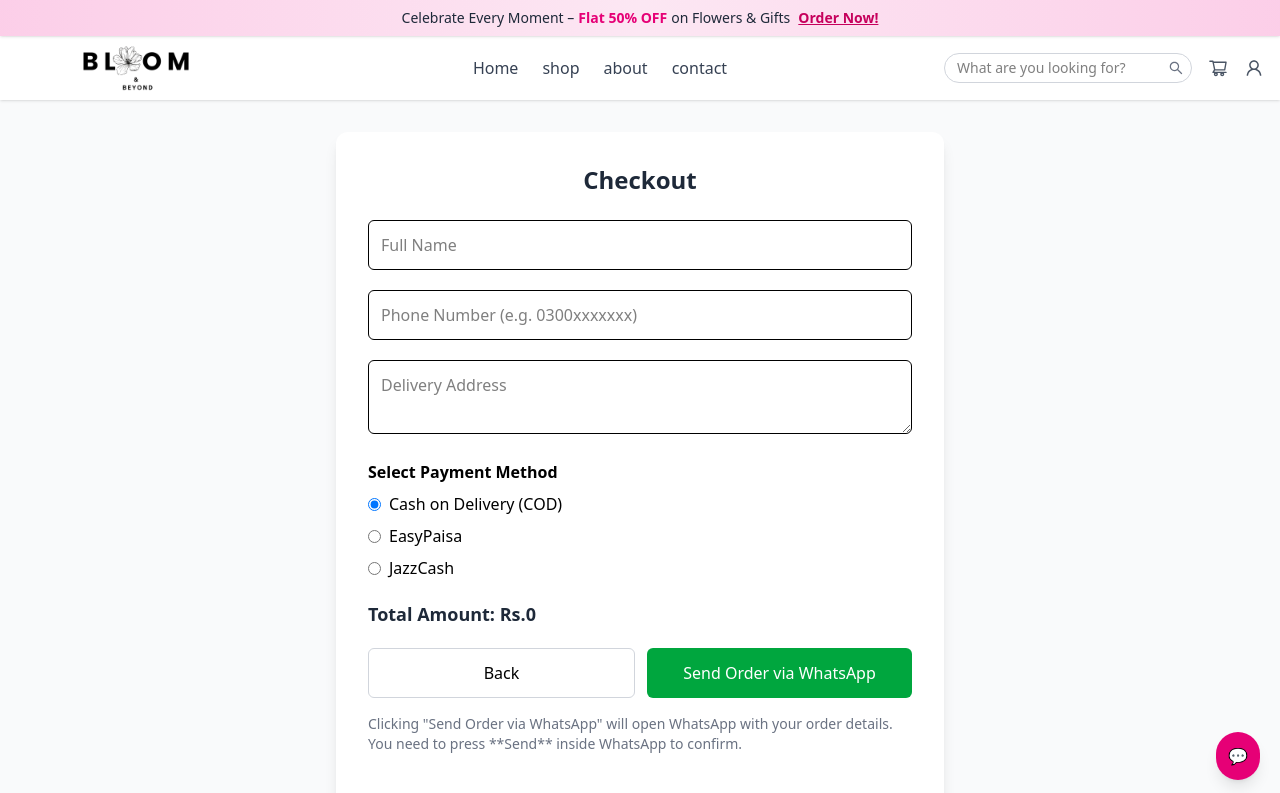
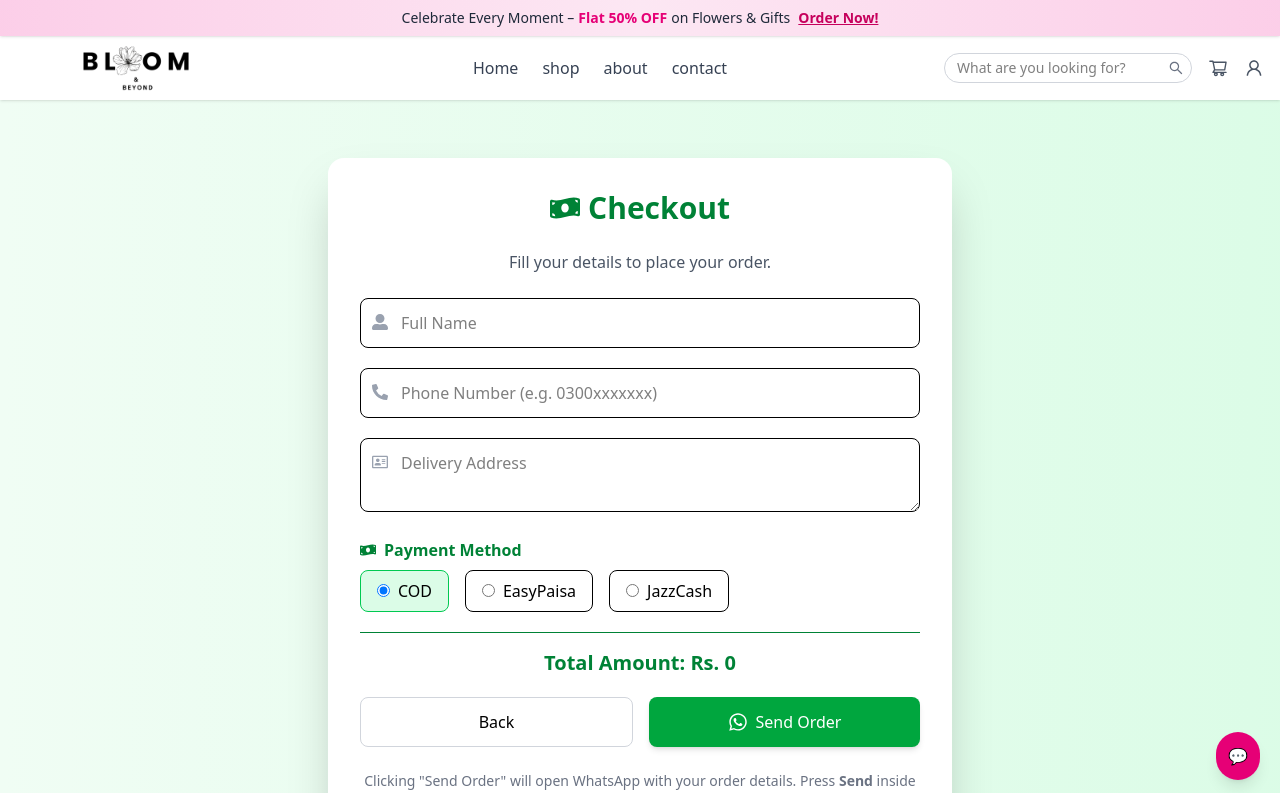
Before and after one commit to muhammadtayyabsandhu/Exclusive, a React (Vite) app in the folder Front-End/: page /checkout in a window 1280 px wide. Shown: the top 793 px of the page. Built offline with nearby package versions, Linux system fonts and the light colour scheme.

Commit message:
add features

```diff
--- a/Front-End/src/Pages/CheckoutPage.jsx
+++ b/Front-End/src/Pages/CheckoutPage.jsx
@@ -1,6 +1,13 @@
 import React, { useState } from "react";
 import { useSelector } from "react-redux";
 import { useNavigate } from "react-router-dom";
+import {
+  FaWhatsapp,
+  FaMoneyBillWave,
+  FaRegAddressCard,
+  FaUserAlt,
+  FaPhoneAlt,
+} from "react-icons/fa";
 
 export default function CheckoutPage() {
   const cartItems = useSelector((state) => state.cart.items || []);
@@ -11,63 +18,77 @@ export default function CheckoutPage() {
     name: "",
     phone: "",
     address: "",
-    payment: "COD", // COD | EasyPaisa | JazzCash
+    payment: "COD",
   });
 
-  // 👇 Fixed WhatsApp number
-  const BUSINESS_WHATSAPP_NUMBER = "923026633640";
+  const CLIENT_WHATSAPP_NUMBER = "923358474477"; // Client number (no +)
 
   const handleChange = (e) => {
     const { name, value } = e.target;
-    setFormData((s) => ({ ...s, [name]: value }));
+    setFormData((prev) => ({ ...prev, [name]: value }));
   };
 
   const buildWhatsAppMessage = () => {
+    if (!cartItems.length) return "";
+
     const lines = [];
-    lines.push("🛒 New Order from Bloom & Beyond");
+    lines.push("🌿 *New Order from Bloom & Beyond* 🌿");
     lines.push("");
-    lines.push(`👤 Name: ${formData.name}`);
-    lines.push(`📞 Phone: ${formData.phone}`);
-    lines.push(`📍 Address: ${formData.address}`);
-    lines.push(`💳 Payment Method: ${formData.payment}`);
+    lines.push(` *Name:* ${formData.name}`);
+    lines.push(` *Phone:* ${formData.phone}`);
+    lines.push(`*Address:* ${formData.address}`);
+    lines.push(` *Payment:* ${formData.payment}`);
     lines.push("");
-    lines.push("📦 Order Details:");
-    cartItems.forEach((it, idx) =>
+    lines.push("*Order Details:*");
+
+    cartItems.forEach((item, idx) => {
       lines.push(
-        `${idx + 1}. ${it.name} x ${it.quantity} — Rs ${it.price} each — Subtotal: Rs ${
-          it.price * it.quantity
+        `${idx + 1}. ${item.name} x ${item.quantity} — Rs ${item.price} each — Subtotal: Rs ${
+          item.price * item.quantity
         }`
-      )
       );
+    });
+
     lines.push("");
-    lines.push(`💰 Total: Rs ${subtotal}`);
+    lines.push(`💰 *Total:* Rs ${subtotal}`);
     lines.push("");
     lines.push("✅ Please confirm availability and delivery time. Thanks!");
+
     return encodeURIComponent(lines.join("\n"));
   };
 
   const handleSubmit = (e) => {
     e.preventDefault();
 
-    if (!formData.name.trim() || !formData.phone.trim() || !formData.address.trim()) {
-      alert("Please fill Name, Phone and Address.");
+    if (!formData.name || !formData.phone || !formData.address) {
+      alert("⚠️ Please fill all fields.");
       return;
     }
 
-    // ✅ WhatsApp link
-    const text = buildWhatsAppMessage();
-    const waLink = `https://wa.me/${BUSINESS_WHATSAPP_NUMBER}?text=${text}`;
+    if (!cartItems.length) {
+      alert("Your cart is empty!");
+      return;
+    }
 
-    // Open WhatsApp
-    window.open(waLink, "_blank");
+    // WhatsApp link
+    const message = buildWhatsAppMessage();
+    const waLink = `https://wa.me/${CLIENT_WHATSAPP_NUMBER}?text=${message}`;
+    window.open(waLink, "_blank"); // Opens WhatsApp Web or App
   };
 
   return (
-    <div className="p-8 bg-gray-50 min-h-screen flex justify-center">
-      <div className="bg-white p-8 rounded-xl shadow-lg w-full md:w-2/3 lg:w-1/2">
-        <h1 className="text-2xl font-bold mb-6 text-gray-800 text-center">Checkout</h1>
+    <div className="min-h-screen bg-gradient-to-r from-green-50 to-green-100 flex justify-center items-center px-4">
+      <div className="bg-white p-8 rounded-2xl shadow-2xl w-full md:w-2/3 lg:w-1/2">
+        <h1 className="text-3xl font-extrabold mb-6 text-green-700 text-center flex items-center justify-center gap-2">
+          <FaMoneyBillWave /> Checkout
+        </h1>
+        <p className="text-center text-gray-600 mb-6">
+          Fill your details to place your order.
+        </p>
 
         <form onSubmit={handleSubmit} className="space-y-5">
+          <div className="relative">
+            <FaUserAlt className="absolute left-3 top-4 text-gray-400" />
             <input
               type="text"
               name="name"
@@ -75,8 +96,12 @@ export default function CheckoutPage() {
               value={formData.name}
               onChange={handleChange}
               required
-            className="w-full border p-3 rounded-md outline-none"
+              className="w-full border pl-10 p-3 rounded-lg outline-none focus:ring-2 focus:ring-green-400"
             />
+          </div>
+
+          <div className="relative">
+            <FaPhoneAlt className="absolute left-3 top-4 text-gray-400" />
             <input
               type="text"
               name="phone"
@@ -84,78 +109,73 @@ export default function CheckoutPage() {
               value={formData.phone}
               onChange={handleChange}
               required
-            className="w-full border p-3 rounded-md outline-none"
+              className="w-full border pl-10 p-3 rounded-lg outline-none focus:ring-2 focus:ring-green-400"
             />
+          </div>
+
+          <div className="relative">
+            <FaRegAddressCard className="absolute left-3 top-4 text-gray-400" />
             <textarea
               name="address"
               placeholder="Delivery Address"
               value={formData.address}
               onChange={handleChange}
               required
-            className="w-full border p-3 rounded-md outline-none"
+              className="w-full border pl-10 p-3 rounded-lg outline-none focus:ring-2 focus:ring-green-400"
             />
+          </div>
 
           <div>
-            <h2 className="font-semibold mb-2">Select Payment Method</h2>
-
-            <label className="flex items-center gap-2 mb-2">
+            <h2 className="font-semibold mb-2 flex items-center gap-2 text-green-700">
+              <FaMoneyBillWave /> Payment Method
+            </h2>
+            <div className="flex gap-4 flex-wrap">
+              {["COD", "EasyPaisa", "JazzCash"].map((method) => (
+                <label
+                  key={method}
+                  className={`flex items-center gap-2 px-4 py-2 border rounded-lg cursor-pointer transition ${
+                    formData.payment === method
+                      ? "bg-green-100 border-green-500"
+                      : "hover:bg-gray-50"
+                  }`}
+                >
                   <input
                     type="radio"
                     name="payment"
-                value="COD"
-                checked={formData.payment === "COD"}
+                    value={method}
+                    checked={formData.payment === method}
                     onChange={handleChange}
                   />
-              Cash on Delivery (COD)
+                  {method}
                 </label>
-
-            <label className="flex items-center gap-2 mb-2">
-              <input
-                type="radio"
-                name="payment"
-                value="EasyPaisa"
-                checked={formData.payment === "EasyPaisa"}
-                onChange={handleChange}
-              />
-              EasyPaisa
-            </label>
-
-            <label className="flex items-center gap-2">
-              <input
-                type="radio"
-                name="payment"
-                value="JazzCash"
-                checked={formData.payment === "JazzCash"}
-                onChange={handleChange}
-              />
-              JazzCash
-            </label>
+              ))}
+            </div>
           </div>
 
-          <div className="text-gray-800 font-bold text-lg">
-            Total Amount: Rs.{subtotal}
+          <div className="text-xl text-green-700 font-bold text-center border-t pt-4">
+            Total Amount: Rs. {subtotal}
           </div>
 
-          <div className="flex gap-3">
+          <div className="flex gap-4">
             <button
               type="button"
               onClick={() => navigate(-1)}
-              className="flex-1 border border-gray-300 py-3 rounded-md hover:bg-gray-100"
+              className="flex-1 border border-gray-300 py-3 rounded-lg hover:bg-gray-100 transition"
             >
               Back
             </button>
 
             <button
               type="submit"
-              className="flex-1 bg-green-600 text-white py-3 rounded-md hover:bg-green-700"
+              className="flex-1 bg-green-600 text-white py-3 rounded-lg flex items-center justify-center gap-2 hover:bg-green-700 transition shadow-md"
             >
-              Send Order via WhatsApp
+              <FaWhatsapp className="text-xl" /> Send Order
             </button>
           </div>
         </form>
 
-        <p className="text-sm text-gray-500 mt-4">
-          Clicking "Send Order via WhatsApp" will open WhatsApp with your order details. You need to press **Send** inside WhatsApp to confirm.
+        <p className="text-sm text-gray-500 mt-6 text-center">
+          Clicking "Send Order" will open WhatsApp with your order details. Press <b>Send</b> inside WhatsApp to confirm.
         </p>
       </div>
     </div>
```
Lines whose indentation alone changed are shown as unchanged.
